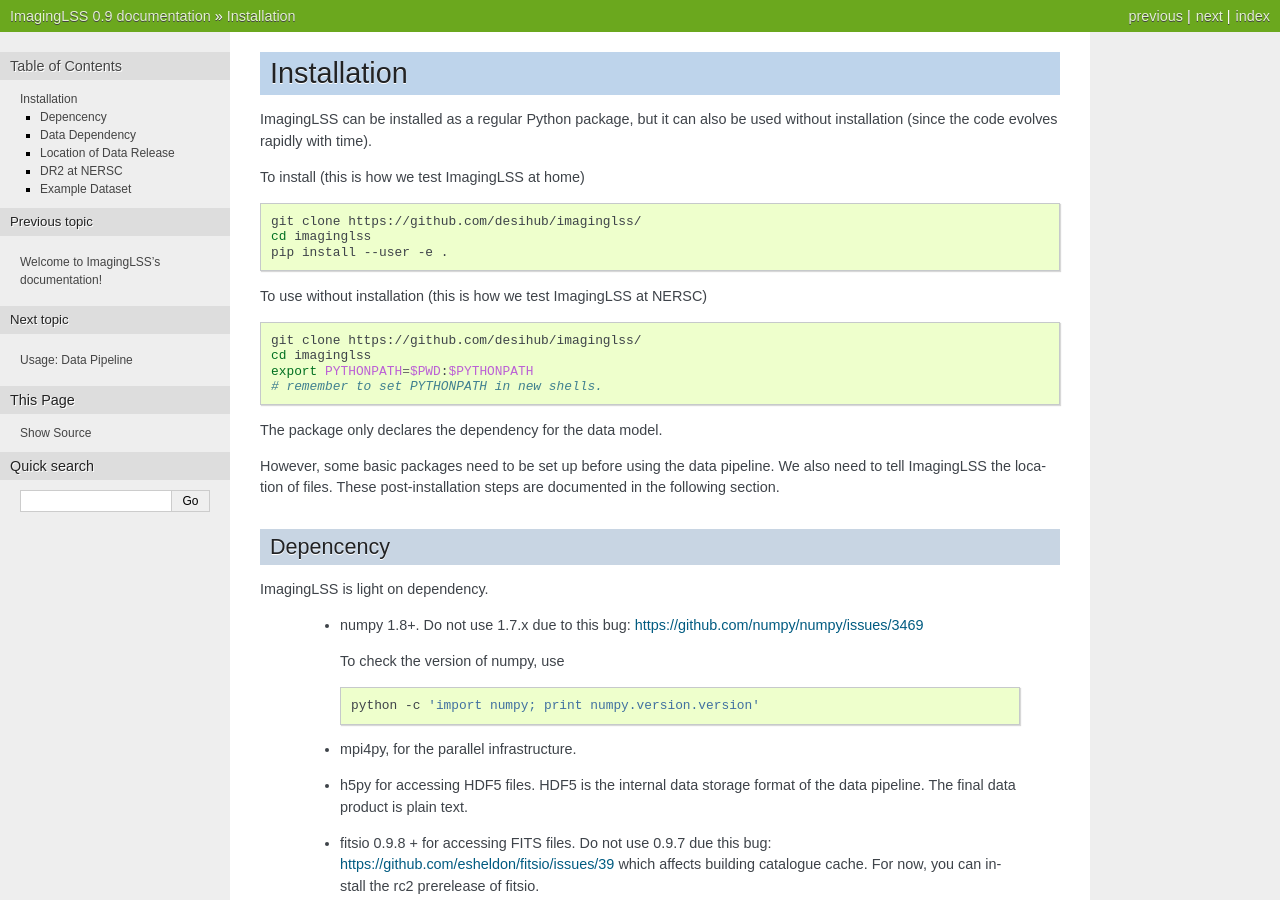
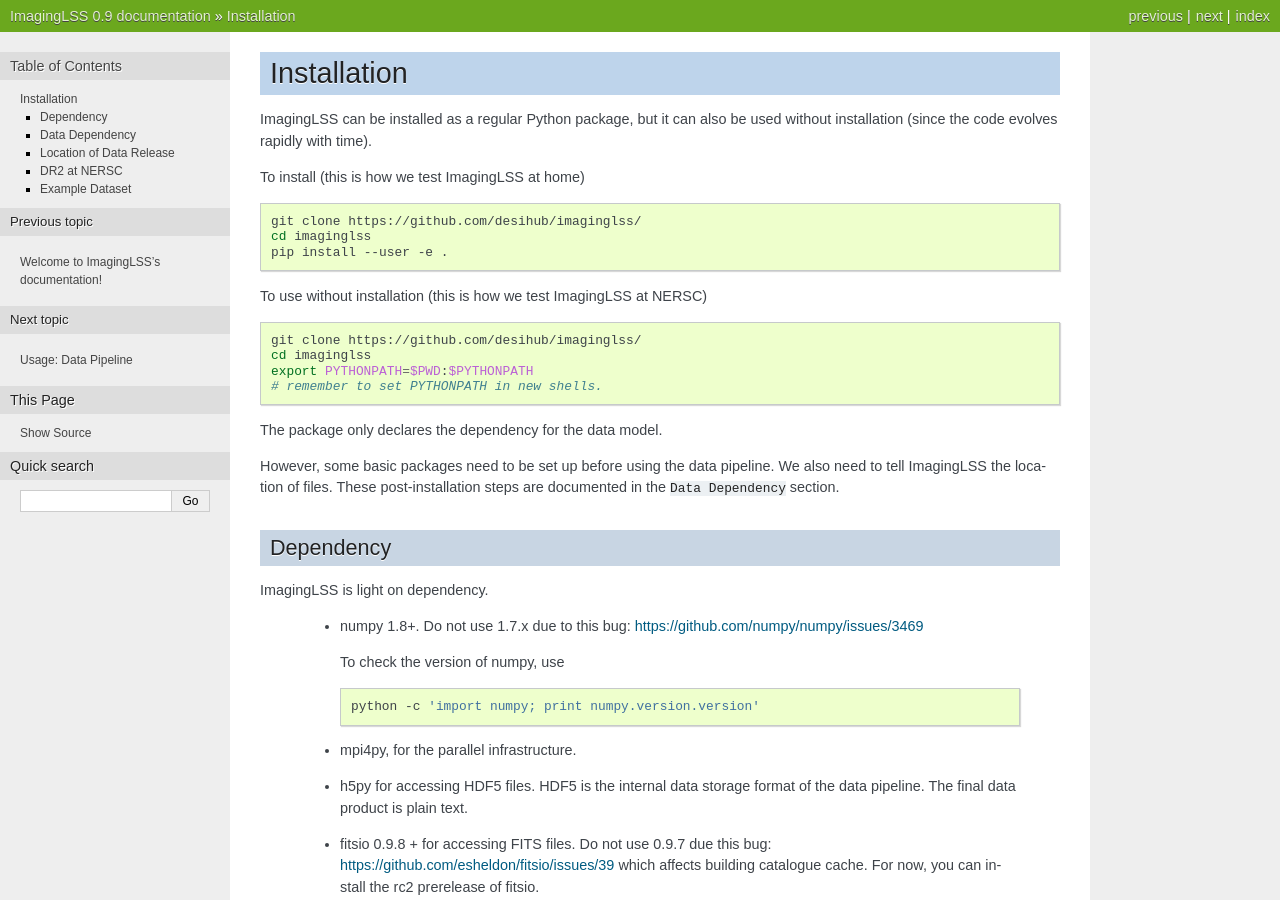
Before and after one commit to desihub/imaginglss, a Sphinx documentation site: the page built from docs/install.rst, in a window 1280 px wide and 900 px high. Built offline with Sphinx 7.4.7, drawn with Linux system fonts in a browser that asks for light colours; formulas are drawn with MathJax 3; pages that are not in the unit, such as notebooks, are missing from menus.

Commit message:
a few typo in docs.

```diff
--- a/docs/install.rst
+++ b/docs/install.rst
@@ -25,9 +25,9 @@
 
 However, some basic packages need to be set up before using the data pipeline.
 We also need to tell ImagingLSS the location of files. These post-installation
-steps are documented in the following section.
+steps are documented in the ``Data Dependency`` section.
 
-Depencency
+Dependency
 ----------
 
 ImagingLSS is light on dependency.
```
